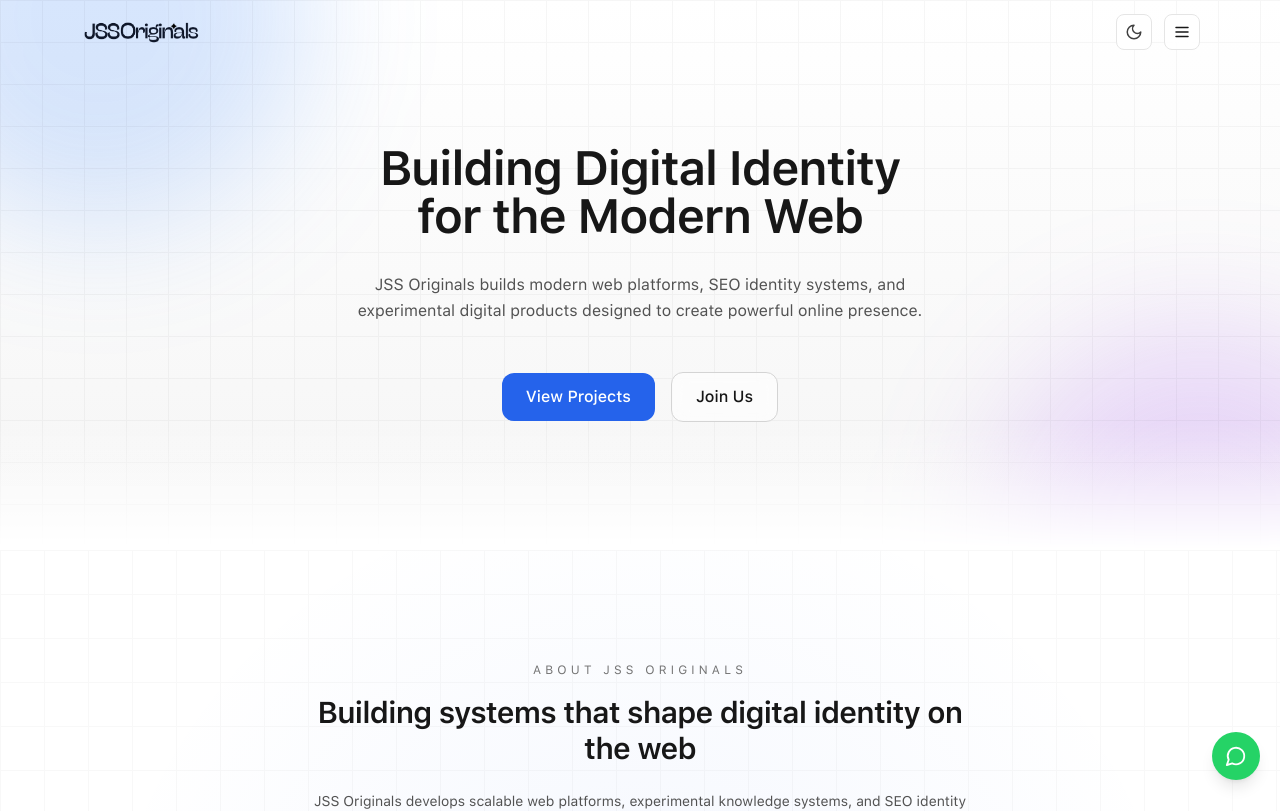
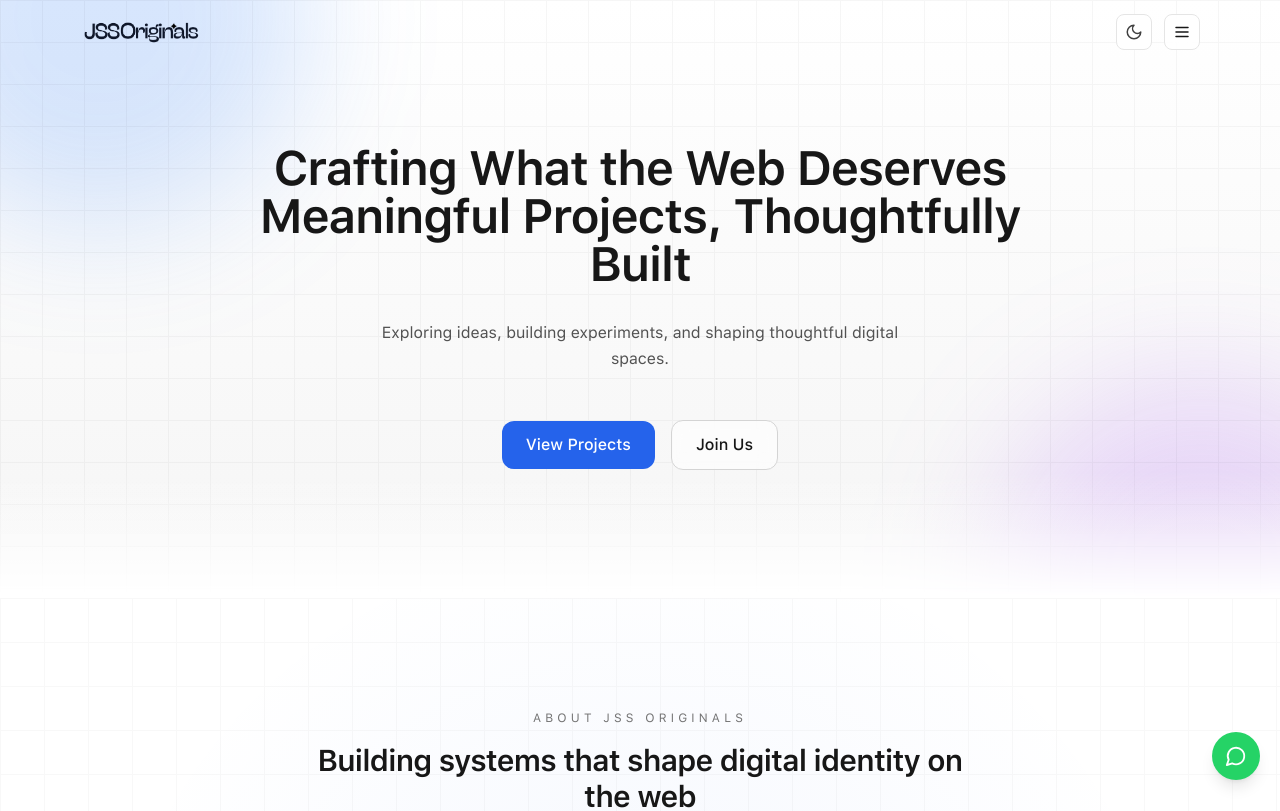
Before and after one commit to jitendra-math/Agency-Website, a Next.js app: page / in a window 1280 px wide. Shown: the top 811 px of the page. Built offline with nearby package versions, Linux system fonts and the light colour scheme.

Commit message:
Multi-file update via Repo Manager

```diff
--- a/src/components/sections/HeroSection.js
+++ b/src/components/sections/HeroSection.js
@@ -1,4 +1,5 @@
 // src/components/sections/HeroSection.js
+// v1265.33.35
 
 "use client";
 
@@ -85,10 +86,12 @@ export default function HeroSection() {
         dark:text-neutral-100
       "
       >
-        Building Digital Identity
+        Crafting What the Web Deserves
         <br />
-        for the Modern Web
+        Meaningful Projects, Thoughtfully Built
       </motion.h1>
+
+      {/* Subheading */}
 
       <motion.p
         initial={{ opacity: 0, y: 26 }}
@@ -103,10 +106,11 @@ export default function HeroSection() {
         dark:text-neutral-400
       "
       >
-        JSS Originals builds modern web platforms, SEO identity
-        systems, and experimental digital products designed to create
-        powerful online presence.
+        Exploring ideas, building experiments, and shaping thoughtful
+        digital spaces.
       </motion.p>
+
+      {/* Buttons */}
 
       <motion.div
         initial={{ opacity: 0, y: 22 }}
```
